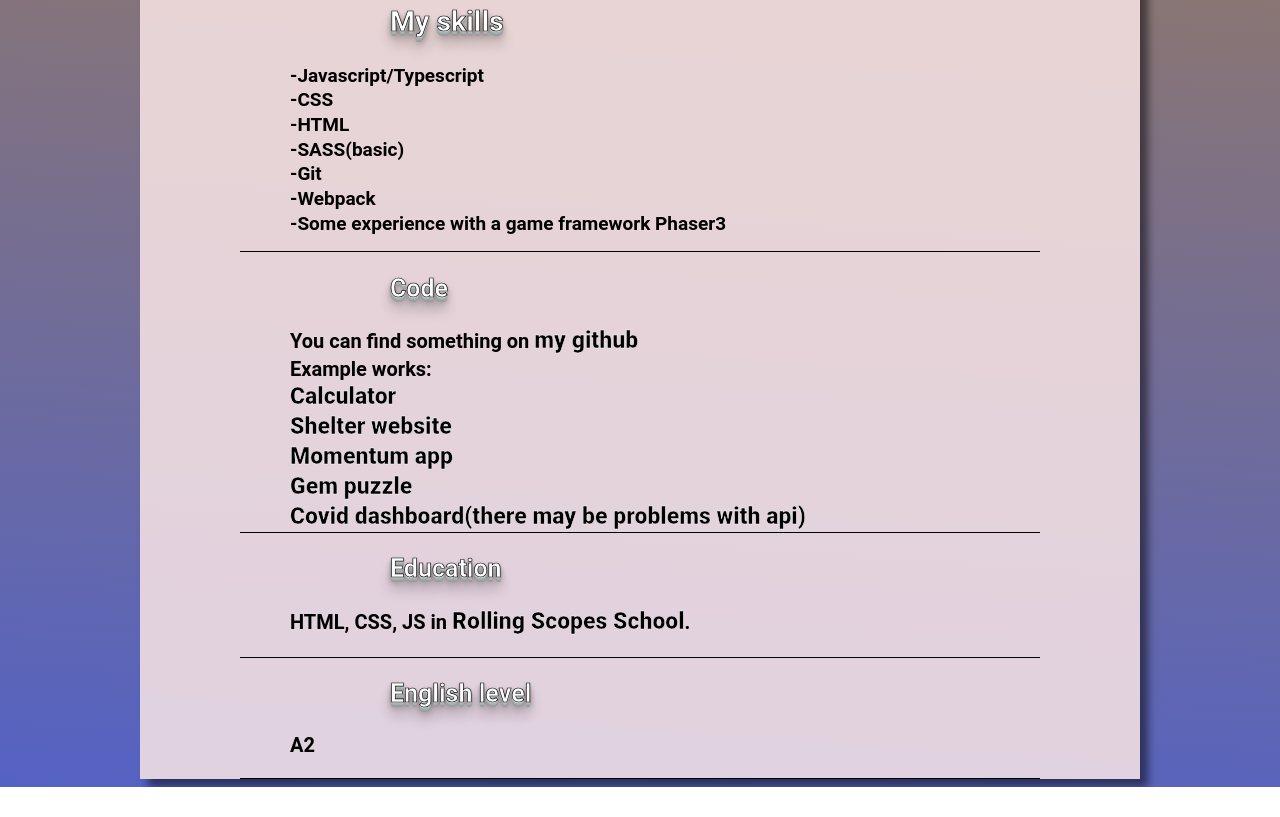
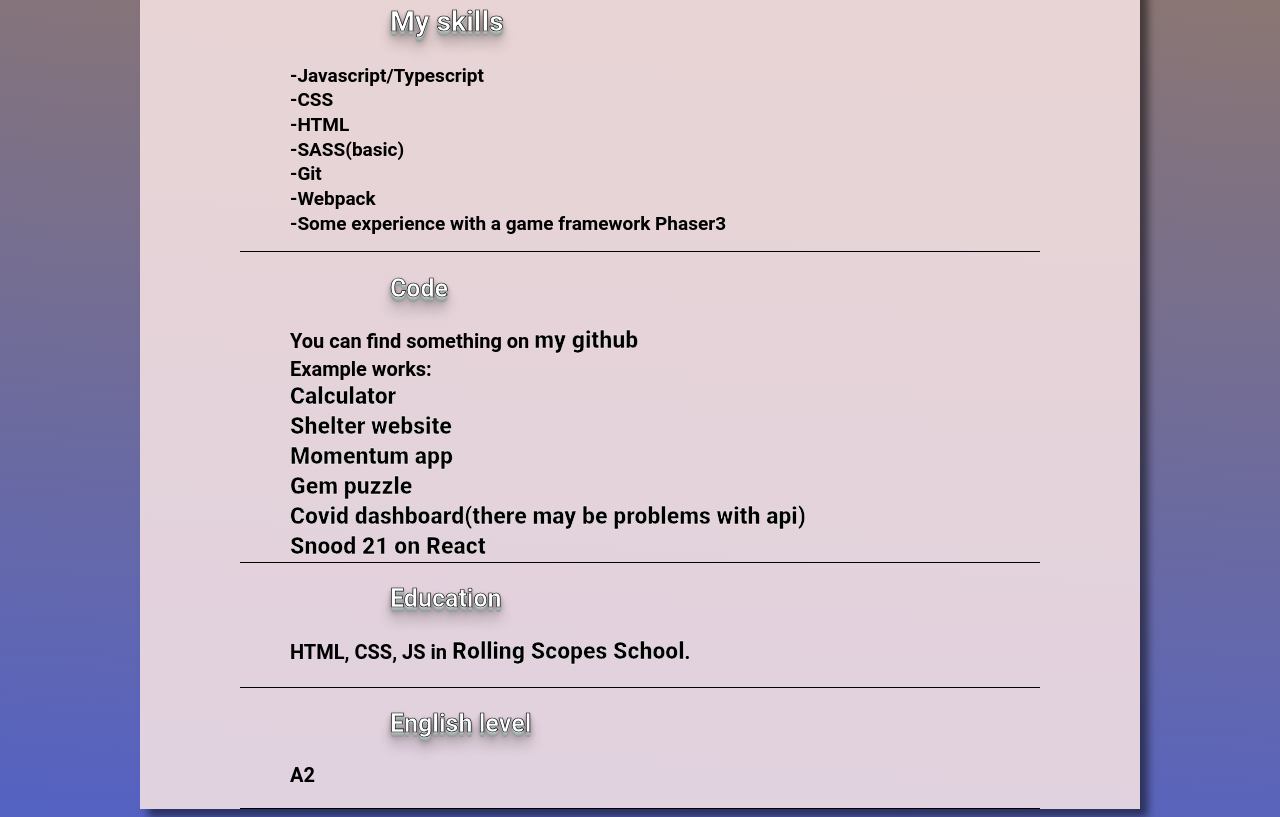
Before and after one commit to fedorovichpavel/rsschool-cv, a plain HTML site: page index.html in a window 1280 px wide. Shown: the part 790-1607 px from the top of the page. Before the commit the page ends 1577 px from the top, so only its background shows below. Drawn offline with Linux system fonts and the light colour scheme.

Commit message:
feat: update info

```diff
--- a/index.html
+++ b/index.html
@@ -56,6 +56,7 @@
                 <a href="https://rolling-scopes-school.github.io/fedorovichpavel-JS2020Q3/momentum/">Momentum app</a>
                 <a href="https://rolling-scopes-school.github.io/fedorovichpavel-JS2020Q3/gem-puzzle/">Gem puzzle</a>
                 <a href="https://rolling-scopes-school.github.io/fedorovichpavel-JS2020Q3/covid-dashboard/">Covid dashboard(there may be problems with api)</a>
+                <a href="https://fedorovichpavel-react-21.netlify.app/">Snood 21 on React</a>
             </div>
             <div class="border"></div>
 
```
